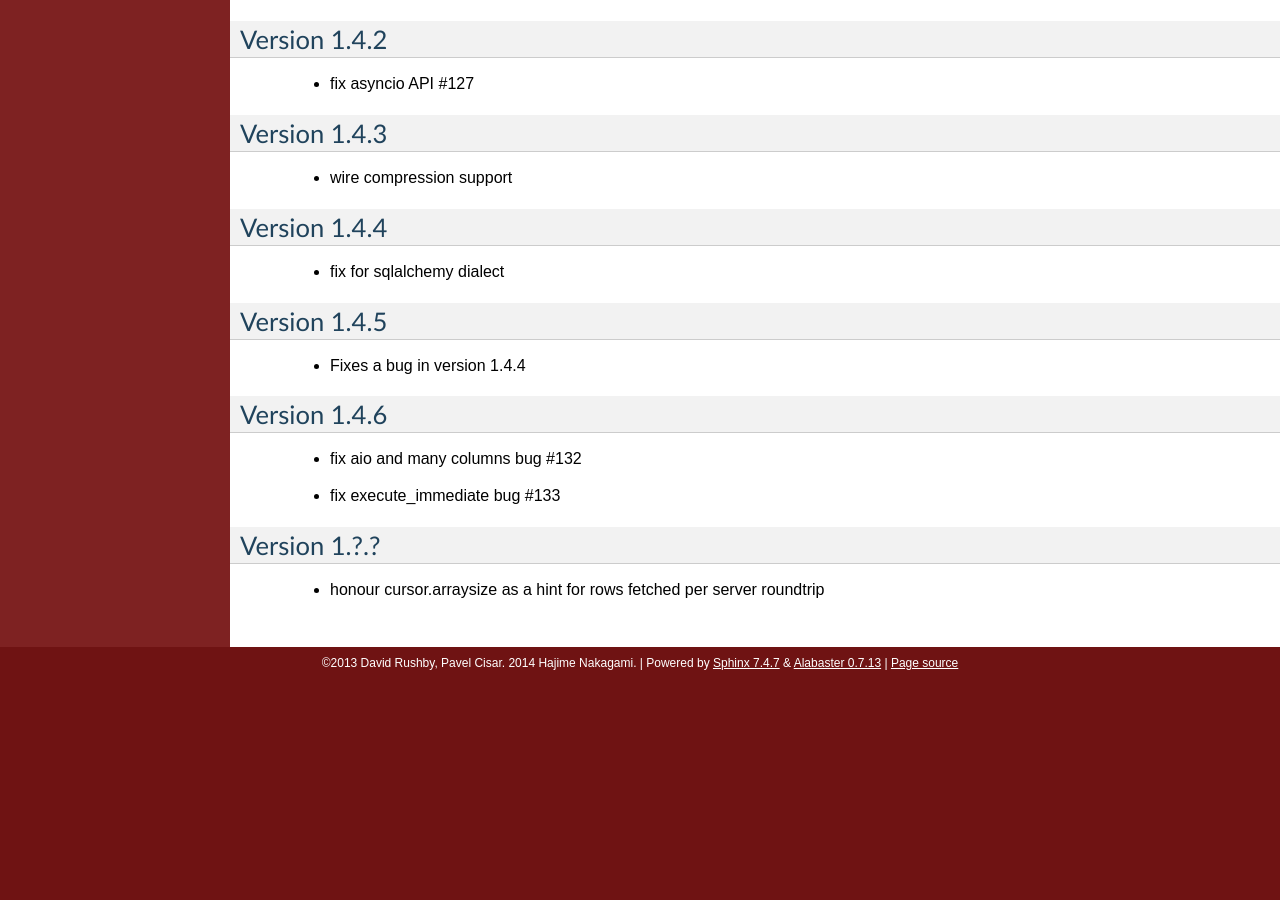
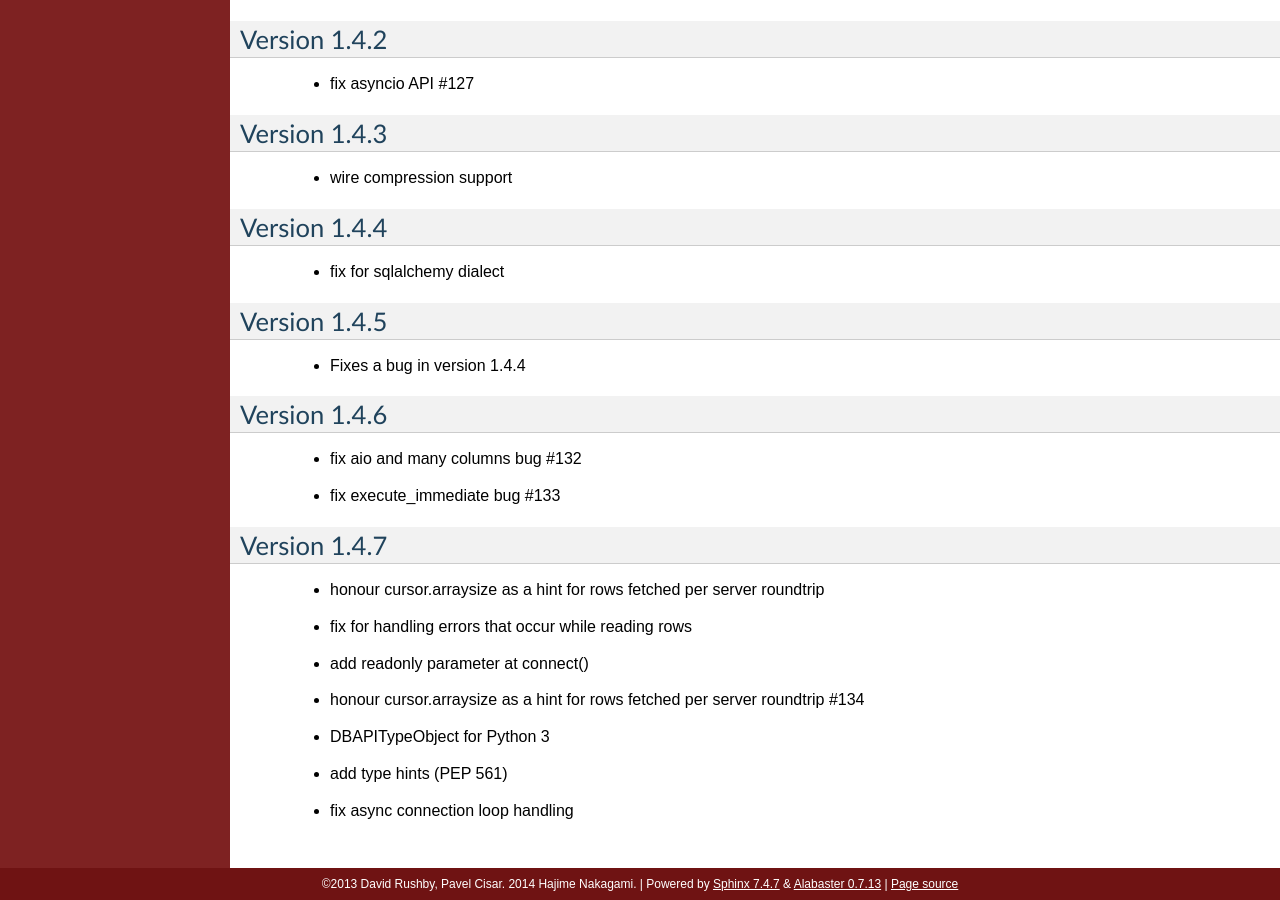
Before and after one commit to nakagami/pyfirebirdsql, a Sphinx documentation site: the page built from sphinx/changelog.rst, in a window 1280 px wide and 900 px high, scrolled down 7441 px. Built offline with Sphinx 7.4.7, drawn with Linux system fonts in a browser that asks for light colours; before the commit the page ends 8120 px from its top, so only the background shows below that; some of the changed text lies outside the part shown.

Commit message:
add change logs

```diff
--- a/sphinx/changelog.rst
+++ b/sphinx/changelog.rst
@@ -355,7 +355,13 @@ Version 1.4.6
    - fix aio and many columns bug #132
    - fix execute_immediate bug #133
 
-Version 1.?.?
+Version 1.4.7
 ==============
 
    - honour cursor.arraysize as a hint for rows fetched per server roundtrip
+   - fix for handling errors that occur while reading rows
+   - add readonly parameter at connect()
+   - honour cursor.arraysize as a hint for rows fetched per server roundtrip #134
+   - DBAPITypeObject for Python 3
+   - add type hints (PEP 561)
+   - fix async connection loop handling
```
